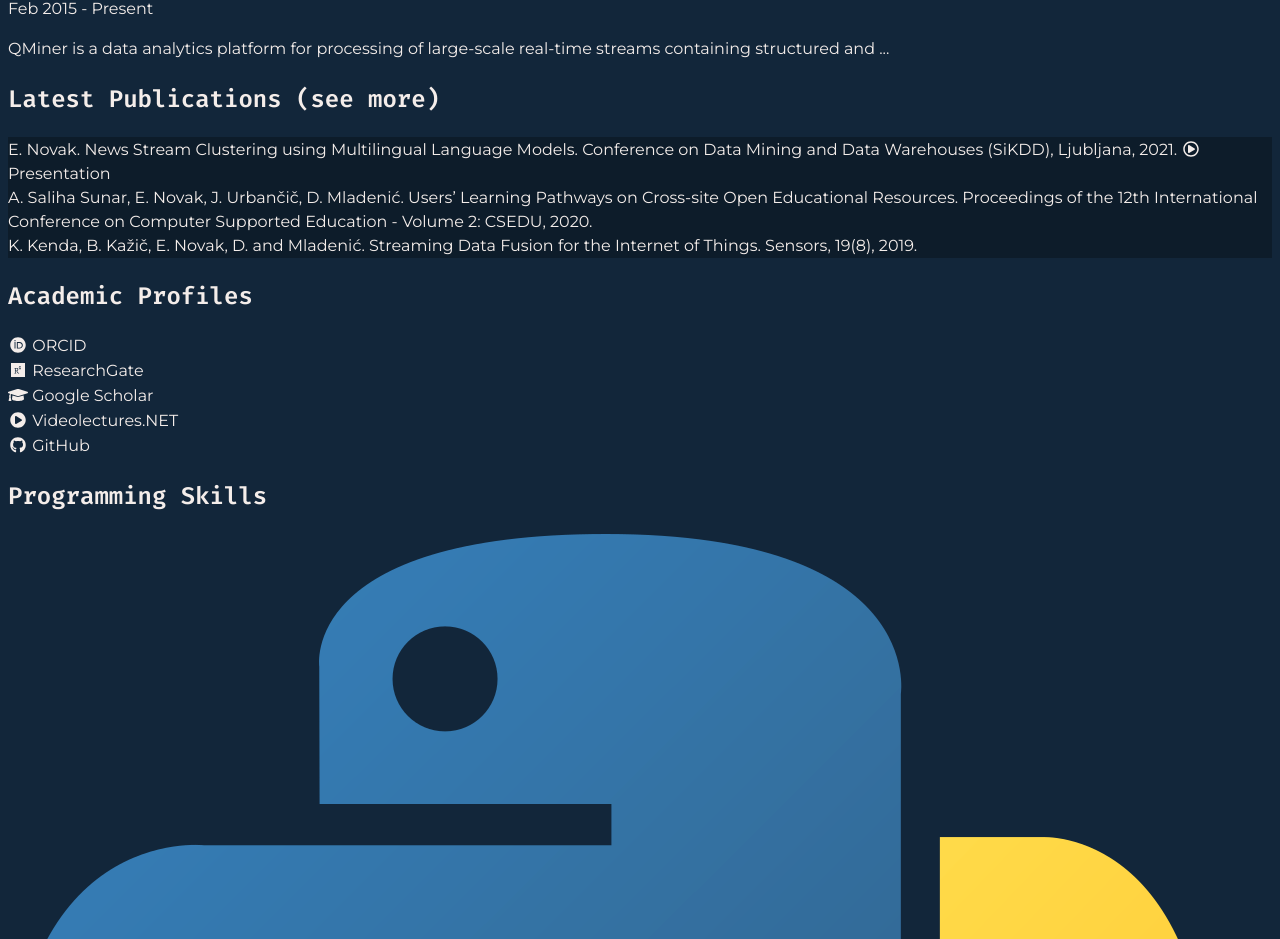
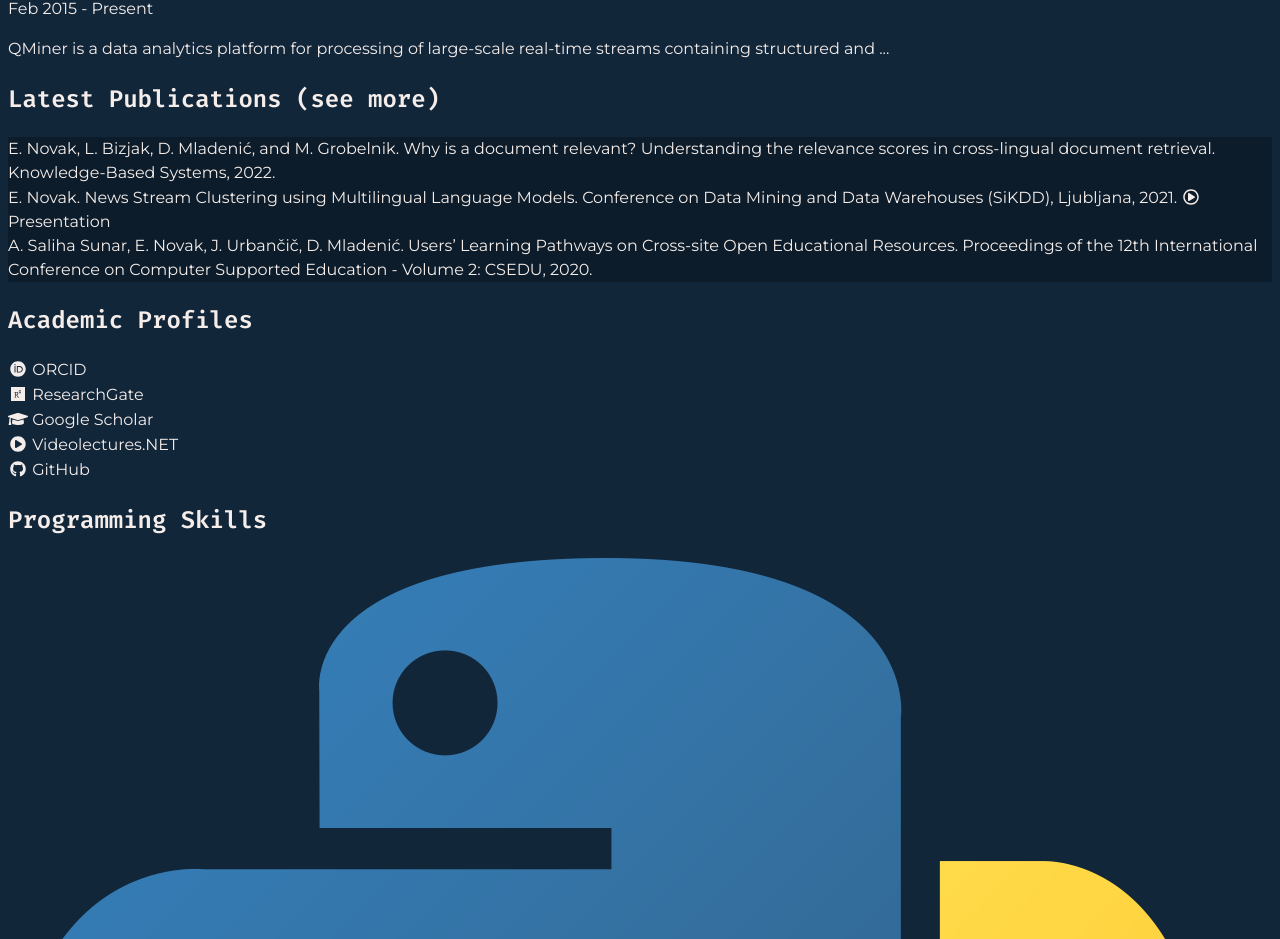
Before and after one commit to eriknovak/eriknovak.github.io, a Next.js app: page / in a window 1280 px wide. Shown: the part 840-1779 px from the top of the page. Built offline with nearby package versions, Linux system fonts and the light colour scheme.

Commit message:
Add new journal paper!

```diff
--- a/assets/publications/journals.ts
+++ b/assets/publications/journals.ts
@@ -7,6 +7,15 @@ const papers: {
   year: number;
   presentation: string | null;
 }[] = [
+  {
+    authors: "E. Novak, L. Bizjak, D. Mladenić, and M. Grobelnik",
+    title: "Why is a document relevant? Understanding the relevance scores in cross-lingual document retrieval",
+    url: "https://www.sciencedirect.com/science/article/pii/S0950705122002416",
+    reference: "Knowledge-Based Systems",
+    location: null,
+    year: 2022,
+    presentation: null,
+  },
   {
     authors: "K. Kenda, B. Kažič, E. Novak, D. and Mladenić",
     title: "Streaming Data Fusion for the Internet of Things",
```
